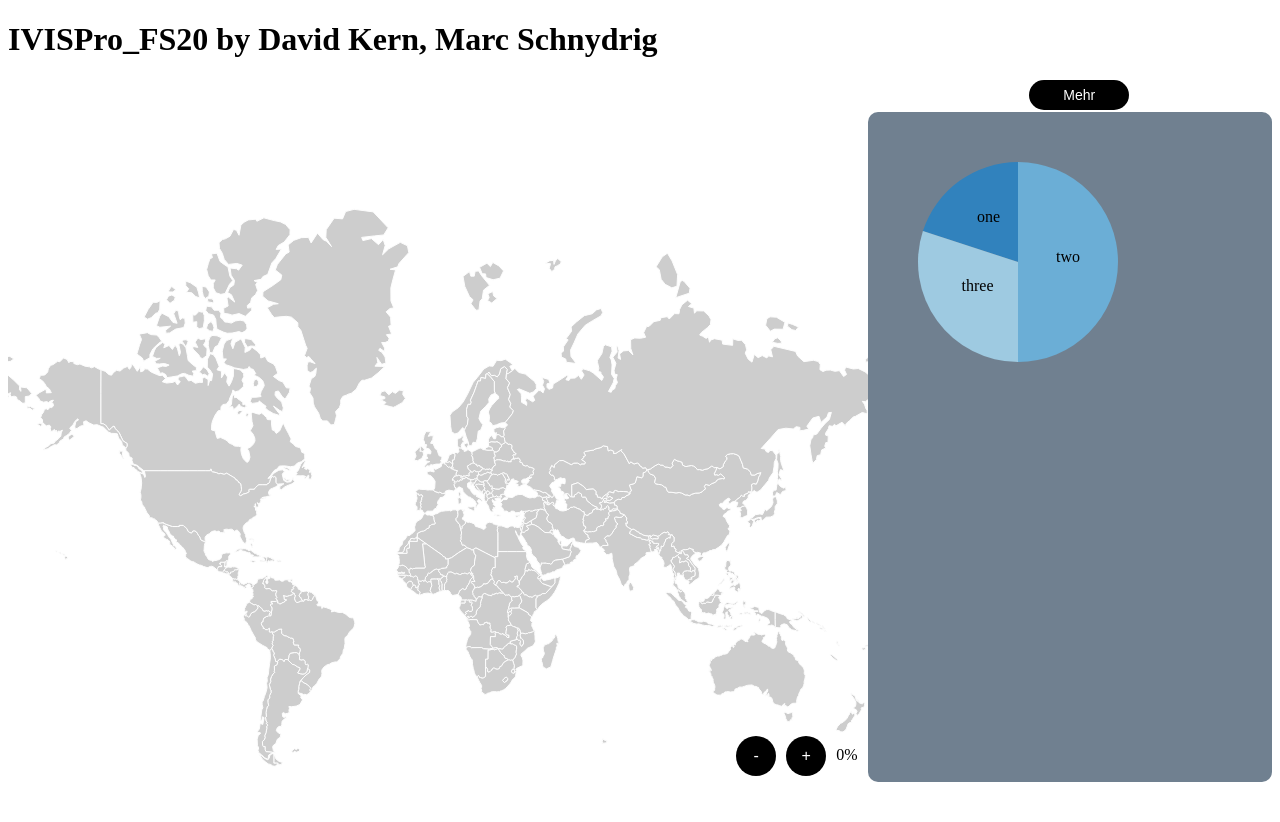
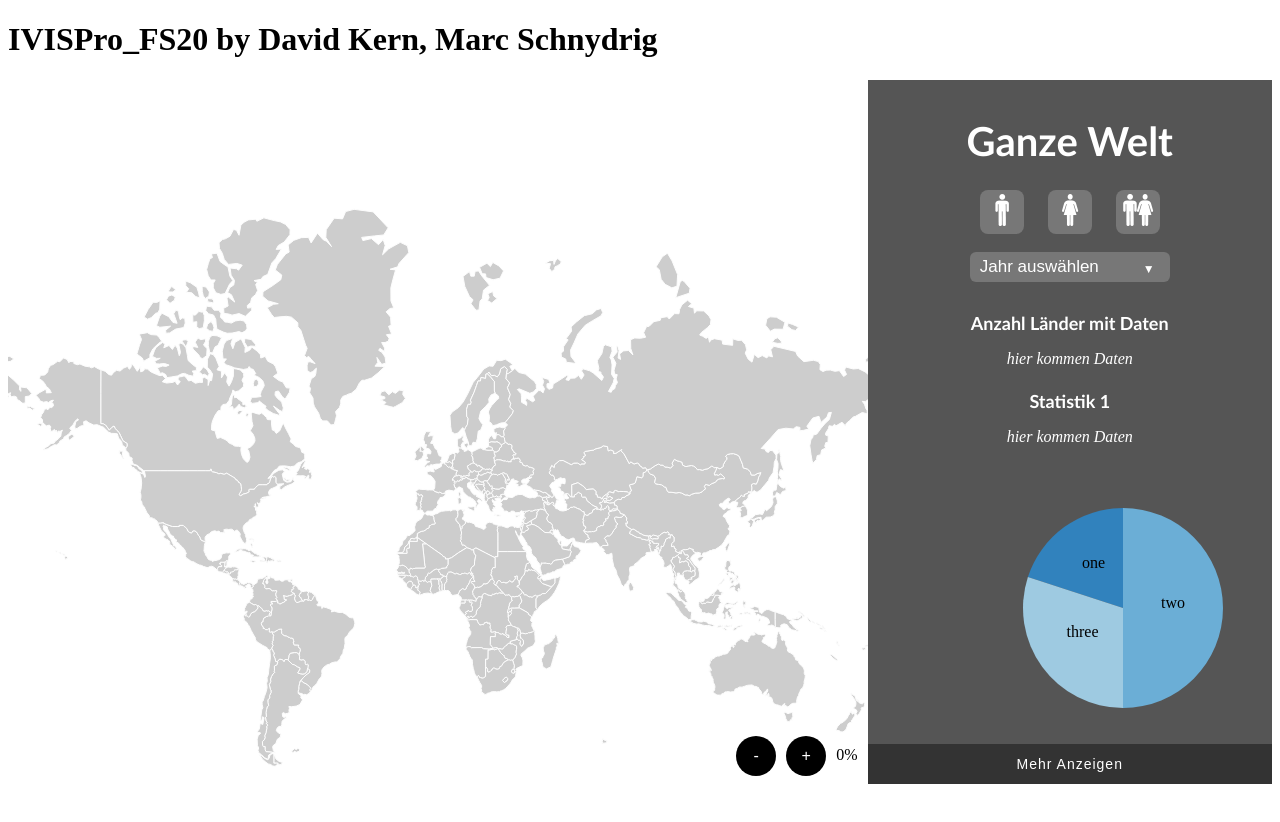
Before and after one commit to marcschny/BigWorld, a plain HTML site: page index.html in a window 1280 px wide. Drawn offline with Linux system fonts and the light colour scheme.

Commit message:
some styling for the right column

```diff
--- a/css/style.css
+++ b/css/style.css
@@ -47,35 +47,28 @@ body {
 }
 /* only for testing */
 #scrollable .content {
-    height: 83.8vh;
+    position: relative;
+    height: calc(88vh - 22px);
     width: 100%;
-    margin: 2px 0;
-    border-radius: 10px;
-    background-color: slategray;
-    color: rebeccapurple;
+    background-color: #555;
+    color: white;
+    padding-top: 22px;
 }
-#down {
-    margin-left: 40%;
+.scroll-button{
+    position: absolute;
+    right: 0; bottom: 0px;
     border: none;
-    border-radius: 20px;
-    background-color: black;
+    padding: 12px 0;
+    width: 100%;
+    background-color: #333;
     font-size: 14px;
-    height: 30px;
-    width: 100px;
+    letter-spacing: 1px;
     color: white;
     cursor: pointer;
 }
-
-#up {
-    margin-left: 40%;
-    border: none;
-    border-radius: 20px;
-    background-color: black;
-    font-size: 14px;
-    height: 30px;
-    width: 100px;
-    color: white;
-    cursor: pointer;
+#testpie{
+    position: relative;
+    margin-left: 26%;
 }
 
 /*Layout with two column*/
@@ -101,3 +94,113 @@ body {
     padding: 0;
     margin: 0;
 }
+
+/* right column and content */
+.country-title{
+    width: 100%;
+    font-family: Candara;
+    font-size: 40px;
+    font-weight: bold;
+    text-align: center;
+    color: white;
+    padding: 15px 0;
+    margin-bottom: 10px;
+}
+
+.filter-section{
+    width: 100%;
+    position: relative;
+    text-align: center;
+    margin-bottom: 18px;
+}
+.filter-section:nth-child(3){
+    margin-bottom: 30px;
+}
+
+.center{
+    width: auto;
+    height: auto;
+    display: inline-block;
+    position: relative;
+    margin: auto;
+}
+
+.filter-gender-button{
+    height: 44px;
+    width: 44px;
+    background-color: #777;
+    border: none;
+    cursor: pointer;
+    margin-right: 20px;
+    border-radius: 8px;
+}
+.filter-gender-button:last-child{
+    margin: 0;
+}
+
+.filter-gender-icon{
+    width: 100%;
+}
+
+.dropdown{
+    width: 200px;
+    height: 30px;
+    font-size: 17px;
+}
+
+select{
+    -moz-appearance: none;
+    -webkit-appearance: none;
+    appearance: none;
+    border: none;
+    padding-left: 10px;
+    background-color: #777;
+    color: white;
+    outline: none;
+    border-radius: 6px;
+    cursor: pointer;
+}
+select::-ms-expand {
+    display: none;
+}
+select option{
+    color: white;
+    cursor: pointer;
+}
+select:focus::-ms-value{
+    background-color: transparent;
+}
+.select-wrapper{
+    position: relative;
+}
+.select-wrapper::before{
+    content: "\25bc";
+    font-size: 12px;
+    position: absolute;
+    right: 15px;
+    top: 10px;
+    color: #fff;
+    pointer-events: none;
+}
+select option:hover{
+    background-color: white;
+}
+
+.statistic-title{
+    width: 100%;
+    text-align: center;
+    color: white;
+    font-size: 18px;
+    font-weight: bold;
+    font-family: Candara;
+    margin: 20px 0 16px 0;
+    position: relative;
+}
+
+.statistic-section{
+    width: 100%;
+    min-height: 20px;
+    margin-bottom: 10px;
+    color: white;
+    text-align: center;
+}
--- a/index.html
+++ b/index.html
@@ -24,13 +24,45 @@
     <div class="column right">
         <div id="scrollable">
             <div>
-                <button id="down">Mehr</button>
                 <div id="detailWindow" class='content'>
+                    <div class="country-title">Ganze Welt</div>
+                    <div class="filter-section">
+                        <div class="center">
+                            <button class="filter-gender-button">
+                                <img src="./img/icons/men.png" class="filter-gender-icon" title="Männer"/>
+                            </button>
+                            <button class="filter-gender-button">
+                                <img src="./img/icons/women.png" class="filter-gender-icon" title="Frauen"/>
+                            </button>
+                            <button class="filter-gender-button">
+                                <img src="./img/icons/total.png" class="filter-gender-icon" title="Männer und Frauen"/>
+                            </button>
+                        </div>
+                    </div>
+                    <div class="filter-section">
+                        <div class="center select-wrapper">
+                            <select class="dropdown">
+                                <option value="0">Jahr auswählen</option>
+                                <option value="1">2016</option>
+                                <option value="2">2015</option>
+                                <option value="3">2012</option>
+                            </select>
+                        </div>
+                    </div>
+                    <div class="statistic-title">Anzahl Länder mit Daten</div>
+                    <div class="statistic-section"><i>hier kommen Daten</i></div>
+                    <div class="statistic-title">Statistik 1</div>
+                    <div class="statistic-section"><i>hier kommen Daten</i></div>
 					<div id="testpie"></div>
+                    <button id="down" class="scroll-button">Mehr Anzeigen</button>
                 </div>
                 <div class='content'>
+                    <div class="statistic-title">Statistik 2</div>
+                    <div class="statistic-section"><i>hier kommen Daten</i></div>
+                    <div class="statistic-title">Statistik 3</div>
+                    <div class="statistic-section"><i>hier kommen Daten</i></div>
+                    <button id="up" class="scroll-button">Weniger Anzeigen</button>
                 </div>
-                <button id="up">Zurück</button>
             </div>
         </div>
     </div>
```
Also changed, not shown: img/icons/men.png (added), img/icons/total.png (added), img/icons/women.png (added).
